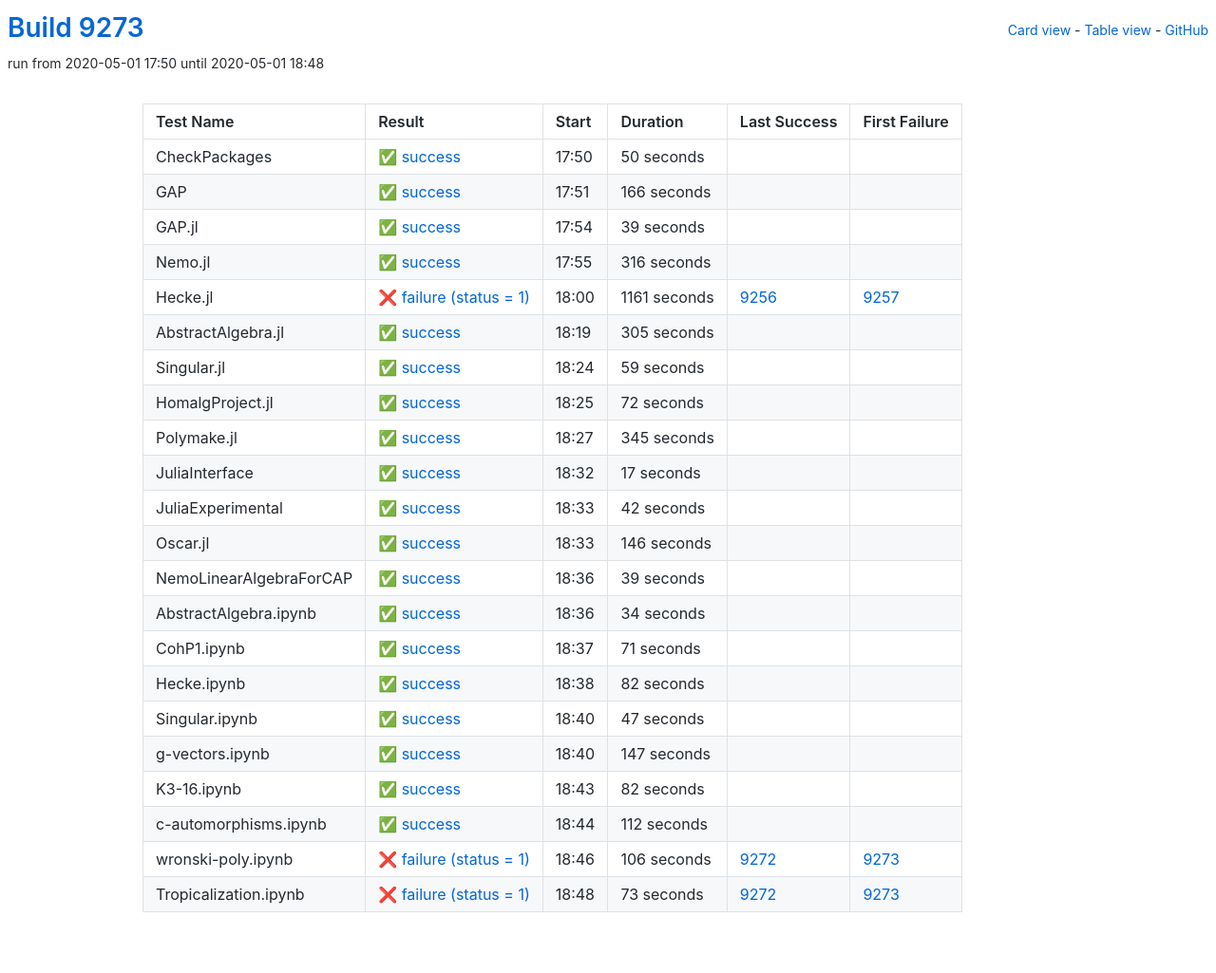
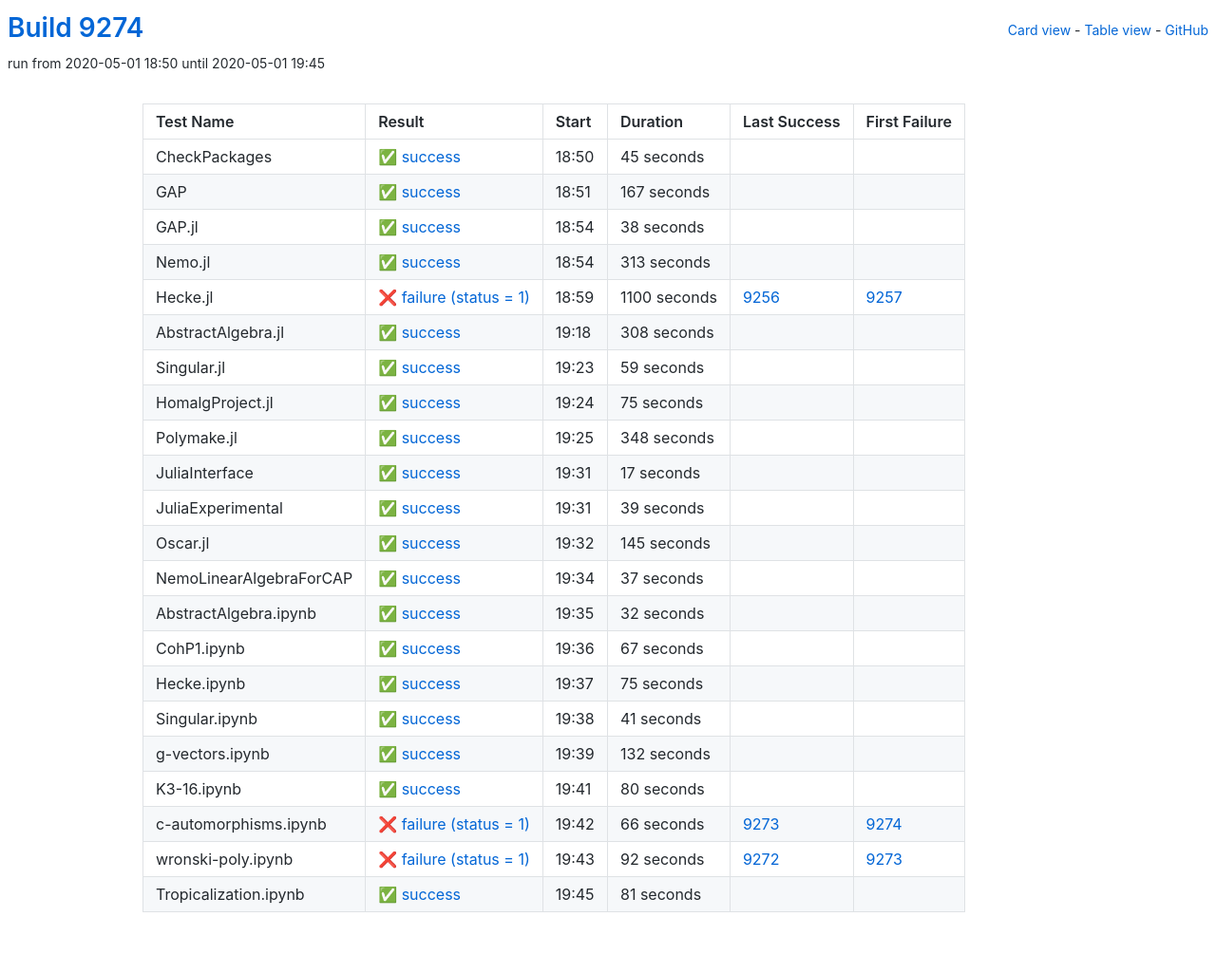
Before and after one commit to oscar-system/oscar-ci-status, a Jekyll site: the page built from table.html, in a window 1280 px wide. Shown: the whole page at 95% size. Built offline with Jekyll 4.4.1, drawn with Linux system fonts in a browser that asks for light colours.

Commit message:
Build 9274

```diff
--- a/_data/ci.yml
+++ b/_data/ci.yml
@@ -1,27 +1,115 @@
-build: 9273
-build_url: https://oscarci.mathematik.uni-kl.de/job/oscar/9273/
+build: 9274
+build_url: https://oscarci.mathematik.uni-kl.de/job/oscar/9274/
 job: oscar
 tests:
-- duration: 50
+- duration: 45
   exitcode: 0
   first_failure: false
   first_failure_url: null
   last_success: false
   last_success_url: null
-  log: https://oscarci.mathematik.uni-kl.de/job/oscar/9273/artifact/logs/build-9273/CheckPackages.log
+  log: https://oscarci.mathematik.uni-kl.de/job/oscar/9274/artifact/logs/build-9274/CheckPackages.log
   name: CheckPackages
-  start: 2020-05-01 17:50
+  start: 2020-05-01 18:50
   status: success
   success: true
-- duration: 166
+- duration: 167
   exitcode: 0
   first_failure: false
   first_failure_url: null
   last_success: false
   last_success_url: null
-  log: https://oscarci.mathematik.uni-kl.de/job/oscar/9273/artifact/logs/build-9273/GAP.log
+  log: https://oscarci.mathematik.uni-kl.de/job/oscar/9274/artifact/logs/build-9274/GAP.log
   name: GAP
-  start: 2020-05-01 17:51
+  start: 2020-05-01 18:51
+  status: success
+  success: true
+- duration: 38
+  exitcode: 0
+  first_failure: false
+  first_failure_url: null
+  last_success: false
+  last_success_url: null
+  log: https://oscarci.mathematik.uni-kl.de/job/oscar/9274/artifact/logs/build-9274/GAP.jl.log
+  name: GAP.jl
+  start: 2020-05-01 18:54
+  status: success
+  success: true
+- duration: 313
+  exitcode: 0
+  first_failure: false
+  first_failure_url: null
+  last_success: false
+  last_success_url: null
+  log: https://oscarci.mathematik.uni-kl.de/job/oscar/9274/artifact/logs/build-9274/Nemo.jl.log
+  name: Nemo.jl
+  start: 2020-05-01 18:54
+  status: success
+  success: true
+- duration: 1100
+  exitcode: 1
+  first_failure: 9257
+  first_failure_url: https://oscarci.mathematik.uni-kl.de/job/oscar/9257/
+  last_success: 9256
+  last_success_url: https://oscarci.mathematik.uni-kl.de/job/oscar/9256/
+  log: https://oscarci.mathematik.uni-kl.de/job/oscar/9274/artifact/logs/build-9274/Hecke.jl.log
+  name: Hecke.jl
+  start: 2020-05-01 18:59
+  status: failure
+  success: false
+- duration: 308
+  exitcode: 0
+  first_failure: false
+  first_failure_url: null
+  last_success: false
+  last_success_url: null
+  log: https://oscarci.mathematik.uni-kl.de/job/oscar/9274/artifact/logs/build-9274/AbstractAlgebra.jl.log
+  name: AbstractAlgebra.jl
+  start: 2020-05-01 19:18
+  status: success
+  success: true
+- duration: 59
+  exitcode: 0
+  first_failure: false
+  first_failure_url: null
+  last_success: false
+  last_success_url: null
+  log: https://oscarci.mathematik.uni-kl.de/job/oscar/9274/artifact/logs/build-9274/Singular.jl.log
+  name: Singular.jl
+  start: 2020-05-01 19:23
+  status: success
+  success: true
+- duration: 75
+  exitcode: 0
+  first_failure: false
+  first_failure_url: null
+  last_success: false
+  last_success_url: null
+  log: https://oscarci.mathematik.uni-kl.de/job/oscar/9274/artifact/logs/build-9274/HomalgProject.jl.log
+  name: HomalgProject.jl
+  start: 2020-05-01 19:24
+  status: success
+  success: true
+- duration: 348
+  exitcode: 0
+  first_failure: false
+  first_failure_url: null
+  last_success: false
+  last_success_url: null
+  log: https://oscarci.mathematik.uni-kl.de/job/oscar/9274/artifact/logs/build-9274/Polymake.jl.log
+  name: Polymake.jl
+  start: 2020-05-01 19:25
+  status: success
+  success: true
+- duration: 17
+  exitcode: 0
+  first_failure: false
+  first_failure_url: null
+  last_success: false
+  last_success_url: null
+  log: https://oscarci.mathematik.uni-kl.de/job/oscar/9274/artifact/logs/build-9274/JuliaInterface.log
+  name: JuliaInterface
+  start: 2020-05-01 19:31
   status: success
   success: true
 - duration: 39
@@ -30,217 +118,129 @@ tests:
   first_failure_url: null
   last_success: false
   last_success_url: null
-  log: https://oscarci.mathematik.uni-kl.de/job/oscar/9273/artifact/logs/build-9273/GAP.jl.log
-  name: GAP.jl
-  start: 2020-05-01 17:54
+  log: https://oscarci.mathematik.uni-kl.de/job/oscar/9274/artifact/logs/build-9274/JuliaExperimental.log
+  name: JuliaExperimental
+  start: 2020-05-01 19:31
   status: success
   success: true
-- duration: 316
+- duration: 145
   exitcode: 0
   first_failure: false
   first_failure_url: null
   last_success: false
   last_success_url: null
-  log: https://oscarci.mathematik.uni-kl.de/job/oscar/9273/artifact/logs/build-9273/Nemo.jl.log
-  name: Nemo.jl
-  start: 2020-05-01 17:55
+  log: https://oscarci.mathematik.uni-kl.de/job/oscar/9274/artifact/logs/build-9274/Oscar.jl.log
+  name: Oscar.jl
+  start: 2020-05-01 19:32
   status: success
   success: true
-- duration: 1161
-  exitcode: 1
-  first_failure: 9257
-  first_failure_url: https://oscarci.mathematik.uni-kl.de/job/oscar/9257/
-  last_success: 9256
-  last_success_url: https://oscarci.mathematik.uni-kl.de/job/oscar/9256/
-  log: https://oscarci.mathematik.uni-kl.de/job/oscar/9273/artifact/logs/build-9273/Hecke.jl.log
-  name: Hecke.jl
-  start: 2020-05-01 18:00
-  status: failure
-  success: false
-- duration: 305
+- duration: 37
   exitcode: 0
   first_failure: false
   first_failure_url: null
   last_success: false
   last_success_url: null
-  log: https://oscarci.mathematik.uni-kl.de/job/oscar/9273/artifact/logs/build-9273/AbstractAlgebra.jl.log
-  name: AbstractAlgebra.jl
-  start: 2020-05-01 18:19
+  log: https://oscarci.mathematik.uni-kl.de/job/oscar/9274/artifact/logs/build-9274/NemoLinearAlgebraForCAP.log
+  name: NemoLinearAlgebraForCAP
+  start: 2020-05-01 19:34
   status: success
   success: true
-- duration: 59
+- duration: 32
   exitcode: 0
   first_failure: false
   first_failure_url: null
   last_success: false
   last_success_url: null
-  log: https://oscarci.mathematik.uni-kl.de/job/oscar/9273/artifact/logs/build-9273/Singular.jl.log
-  name: Singular.jl
-  start: 2020-05-01 18:24
+  log: https://oscarci.mathematik.uni-kl.de/job/oscar/9274/artifact/logs/build-9274/AbstractAlgebra.ipynb.log
+  name: AbstractAlgebra.ipynb
+  start: 2020-05-01 19:35
   status: success
   success: true
-- duration: 72
+- duration: 67
   exitcode: 0
   first_failure: false
   first_failure_url: null
   last_success: false
   last_success_url: null
-  log: https://oscarci.mathematik.uni-kl.de/job/oscar/9273/artifact/logs/build-9273/HomalgProject.jl.log
-  name: HomalgProject.jl
-  start: 2020-05-01 18:25
+  log: https://oscarci.mathematik.uni-kl.de/job/oscar/9274/artifact/logs/build-9274/CohP1.ipynb.log
+  name: CohP1.ipynb
+  start: 2020-05-01 19:36
   status: success
   success: true
-- duration: 345
+- duration: 75
   exitcode: 0
   first_failure: false
   first_failure_url: null
   last_success: false
   last_success_url: null
-  log: https://oscarci.mathematik.uni-kl.de/job/oscar/9273/artifact/logs/build-9273/Polymake.jl.log
-  name: Polymake.jl
-  start: 2020-05-01 18:27
+  log: https://oscarci.mathematik.uni-kl.de/job/oscar/9274/artifact/logs/build-9274/Hecke.ipynb.log
+  name: Hecke.ipynb
+  start: 2020-05-01 19:37
   status: success
   success: true
-- duration: 17
+- duration: 41
   exitcode: 0
   first_failure: false
   first_failure_url: null
   last_success: false
   last_success_url: null
-  log: https://oscarci.mathematik.uni-kl.de/job/oscar/9273/artifact/logs/build-9273/JuliaInterface.log
-  name: JuliaInterface
-  start: 2020-05-01 18:32
+  log: https://oscarci.mathematik.uni-kl.de/job/oscar/9274/artifact/logs/build-9274/Singular.ipynb.log
+  name: Singular.ipynb
+  start: 2020-05-01 19:38
   status: success
   success: true
-- duration: 42
+- duration: 132
   exitcode: 0
   first_failure: false
   first_failure_url: null
   last_success: false
   last_success_url: null
-  log: https://oscarci.mathematik.uni-kl.de/job/oscar/9273/artifact/logs/build-9273/JuliaExperimental.log
-  name: JuliaExperimental
-  start: 2020-05-01 18:33
+  log: https://oscarci.mathematik.uni-kl.de/job/oscar/9274/artifact/logs/build-9274/g-vectors.ipynb.log
+  name: g-vectors.ipynb
+  start: 2020-05-01 19:39
   status: success
   success: true
-- duration: 146
+- duration: 80
   exitcode: 0
   first_failure: false
   first_failure_url: null
   last_success: false
   last_success_url: null
-  log: https://oscarci.mathematik.uni-kl.de/job/oscar/9273/artifact/logs/build-9273/Oscar.jl.log
-  name: Oscar.jl
-  start: 2020-05-01 18:33
+  log: https://oscarci.mathematik.uni-kl.de/job/oscar/9274/artifact/logs/build-9274/K3-16.ipynb.log
+  name: K3-16.ipynb
+  start: 2020-05-01 19:41
   status: success
   success: true
-- duration: 39
+- duration: 66
+  exitcode: 1
+  first_failure: 9274
+  first_failure_url: https://oscarci.mathematik.uni-kl.de/job/oscar/9274/
+  last_success: 9273
+  last_success_url: https://oscarci.mathematik.uni-kl.de/job/oscar/9273/
+  log: https://oscarci.mathematik.uni-kl.de/job/oscar/9274/artifact/logs/build-9274/c-automorphisms.ipynb.log
+  name: c-automorphisms.ipynb
+  start: 2020-05-01 19:42
+  status: failure
+  success: false
+- duration: 92
+  exitcode: 1
+  first_failure: 9273
+  first_failure_url: https://oscarci.mathematik.uni-kl.de/job/oscar/9273/
+  last_success: 9272
+  last_success_url: https://oscarci.mathematik.uni-kl.de/job/oscar/9272/
+  log: https://oscarci.mathematik.uni-kl.de/job/oscar/9274/artifact/logs/build-9274/wronski-poly.ipynb.log
+  name: wronski-poly.ipynb
+  start: 2020-05-01 19:43
+  status: failure
+  success: false
+- duration: 81
   exitcode: 0
   first_failure: false
   first_failure_url: null
   last_success: false
   last_success_url: null
-  log: https://oscarci.mathematik.uni-kl.de/job/oscar/9273/artifact/logs/build-9273/NemoLinearAlgebraForCAP.log
-  name: NemoLinearAlgebraForCAP
-  start: 2020-05-01 18:36
+  log: https://oscarci.mathematik.uni-kl.de/job/oscar/9274/artifact/logs/build-9274/Tropicalization.ipynb.log
+  name: Tropicalization.ipynb
+  start: 2020-05-01 19:45
   status: success
   success: true
-- duration: 34
-  exitcode: 0
-  first_failure: false
-  first_failure_url: null
-  last_success: false
-  last_success_url: null
-  log: https://oscarci.mathematik.uni-kl.de/job/oscar/9273/artifact/logs/build-9273/AbstractAlgebra.ipynb.log
-  name: AbstractAlgebra.ipynb
-  start: 2020-05-01 18:36
-  status: success
-  success: true
-- duration: 71
-  exitcode: 0
-  first_failure: false
-  first_failure_url: null
-  last_success: false
-  last_success_url: null
-  log: https://oscarci.mathematik.uni-kl.de/job/oscar/9273/artifact/logs/build-9273/CohP1.ipynb.log
-  name: CohP1.ipynb
-  start: 2020-05-01 18:37
-  status: success
-  success: true
-- duration: 82
-  exitcode: 0
-  first_failure: false
-  first_failure_url: null
-  last_success: false
-  last_success_url: null
-  log: https://oscarci.mathematik.uni-kl.de/job/oscar/9273/artifact/logs/build-9273/Hecke.ipynb.log
-  name: Hecke.ipynb
-  start: 2020-05-01 18:38
-  status: success
-  success: true
-- duration: 47
-  exitcode: 0
-  first_failure: false
-  first_failure_url: null
-  last_success: false
-  last_success_url: null
-  log: https://oscarci.mathematik.uni-kl.de/job/oscar/9273/artifact/logs/build-9273/Singular.ipynb.log
-  name: Singular.ipynb
-  start: 2020-05-01 18:40
-  status: success
-  success: true
-- duration: 147
-  exitcode: 0
-  first_failure: false
-  first_failure_url: null
-  last_success: false
-  last_success_url: null
-  log: https://oscarci.mathematik.uni-kl.de/job/oscar/9273/artifact/logs/build-9273/g-vectors.ipynb.log
-  name: g-vectors.ipynb
-  start: 2020-05-01 18:40
-  status: success
-  success: true
-- duration: 82
-  exitcode: 0
-  first_failure: false
-  first_failure_url: null
-  last_success: false
-  last_success_url: null
-  log: https://oscarci.mathematik.uni-kl.de/job/oscar/9273/artifact/logs/build-9273/K3-16.ipynb.log
-  name: K3-16.ipynb
-  start: 2020-05-01 18:43
-  status: success
-  success: true
-- duration: 112
-  exitcode: 0
-  first_failure: false
-  first_failure_url: null
-  last_success: false
-  last_success_url: null
-  log: https://oscarci.mathematik.uni-kl.de/job/oscar/9273/artifact/logs/build-9273/c-automorphisms.ipynb.log
-  name: c-automorphisms.ipynb
-  start: 2020-05-01 18:44
-  status: success
-  success: true
-- duration: 106
-  exitcode: 1
-  first_failure: 9273
-  first_failure_url: https://oscarci.mathematik.uni-kl.de/job/oscar/9273/
-  last_success: 9272
-  last_success_url: https://oscarci.mathematik.uni-kl.de/job/oscar/9272/
-  log: https://oscarci.mathematik.uni-kl.de/job/oscar/9273/artifact/logs/build-9273/wronski-poly.ipynb.log
-  name: wronski-poly.ipynb
-  start: 2020-05-01 18:46
-  status: failure
-  success: false
-- duration: 73
-  exitcode: 1
-  first_failure: 9273
-  first_failure_url: https://oscarci.mathematik.uni-kl.de/job/oscar/9273/
-  last_success: 9272
-  last_success_url: https://oscarci.mathematik.uni-kl.de/job/oscar/9272/
-  log: https://oscarci.mathematik.uni-kl.de/job/oscar/9273/artifact/logs/build-9273/Tropicalization.ipynb.log
-  name: Tropicalization.ipynb
-  start: 2020-05-01 18:48
-  status: failure
-  success: false
```
Also changed, not shown: README.md.
